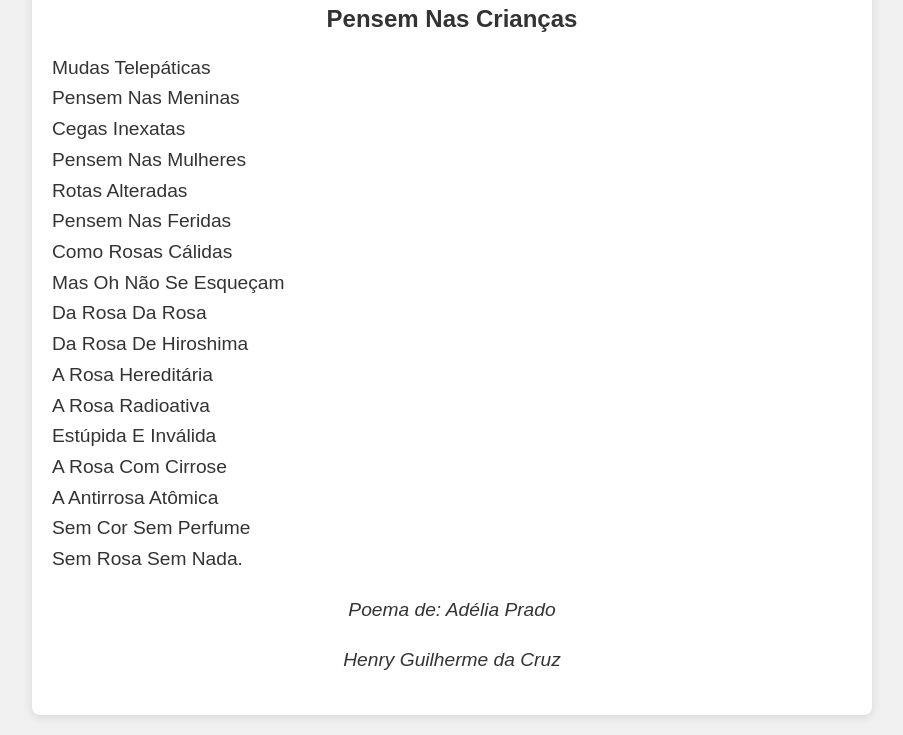
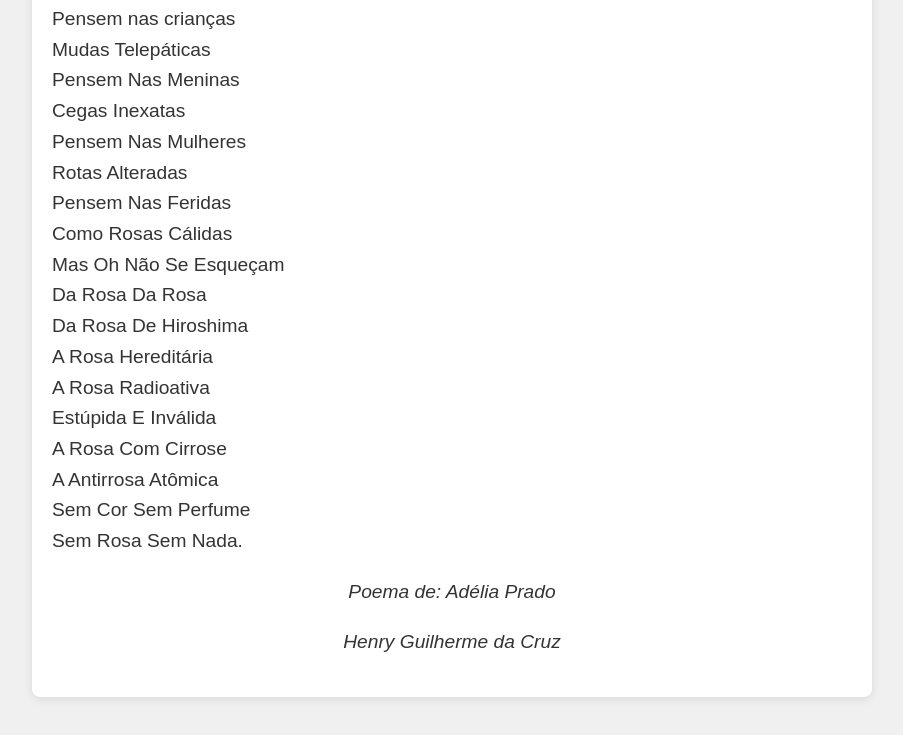
Before and after one commit to 1NHEAVEN/A-rosa-de-HIroshima, a plain HTML site: page index.html in a window 1280 px wide. Shown: the part 127-862 px from the top of the page, without its empty margins (188-1091 px from the left). Drawn offline with Linux system fonts and the light colour scheme.

Commit message:
Update index.html

```diff
--- a/index.html
+++ b/index.html
@@ -9,8 +9,9 @@
 <body>
     <div class="container">
         <h1>A Rosa de Hiroshima</h1>
-        <h2>Pensem Nas Crianças</h2>
+
         <p>
+            Pensem nas crianças<br>
             Mudas Telepáticas<br>
             Pensem Nas Meninas<br>
             Cegas Inexatas<br>
```
